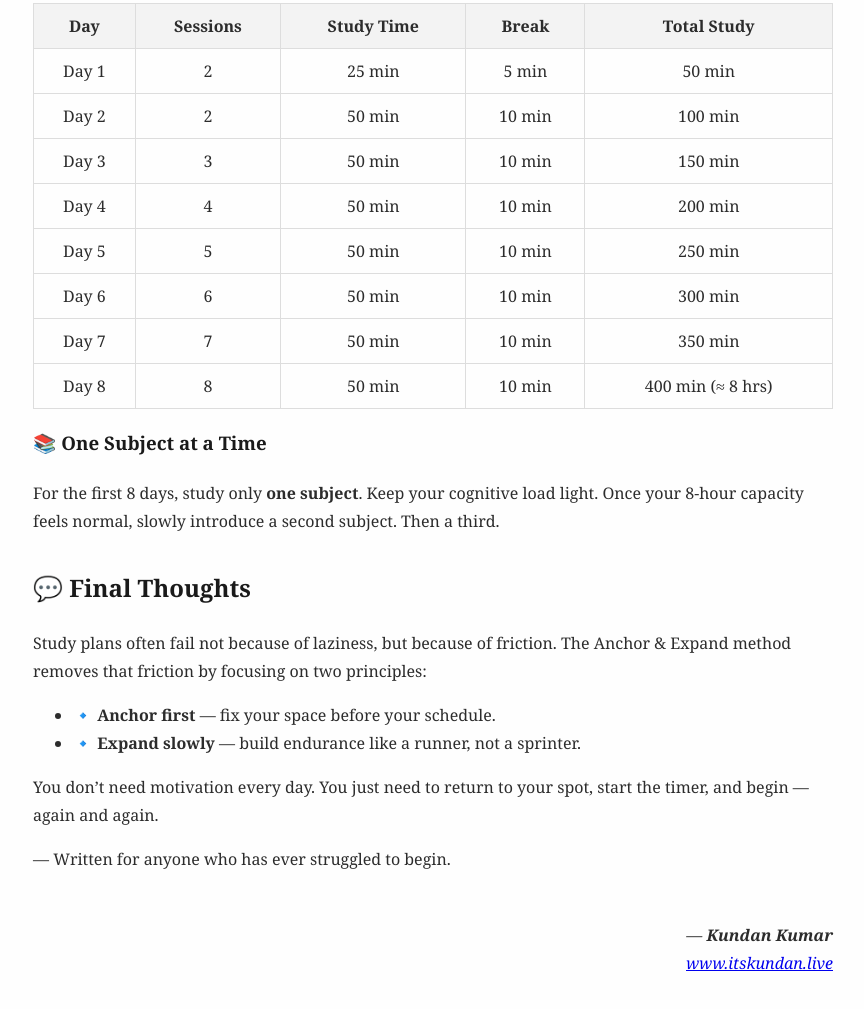
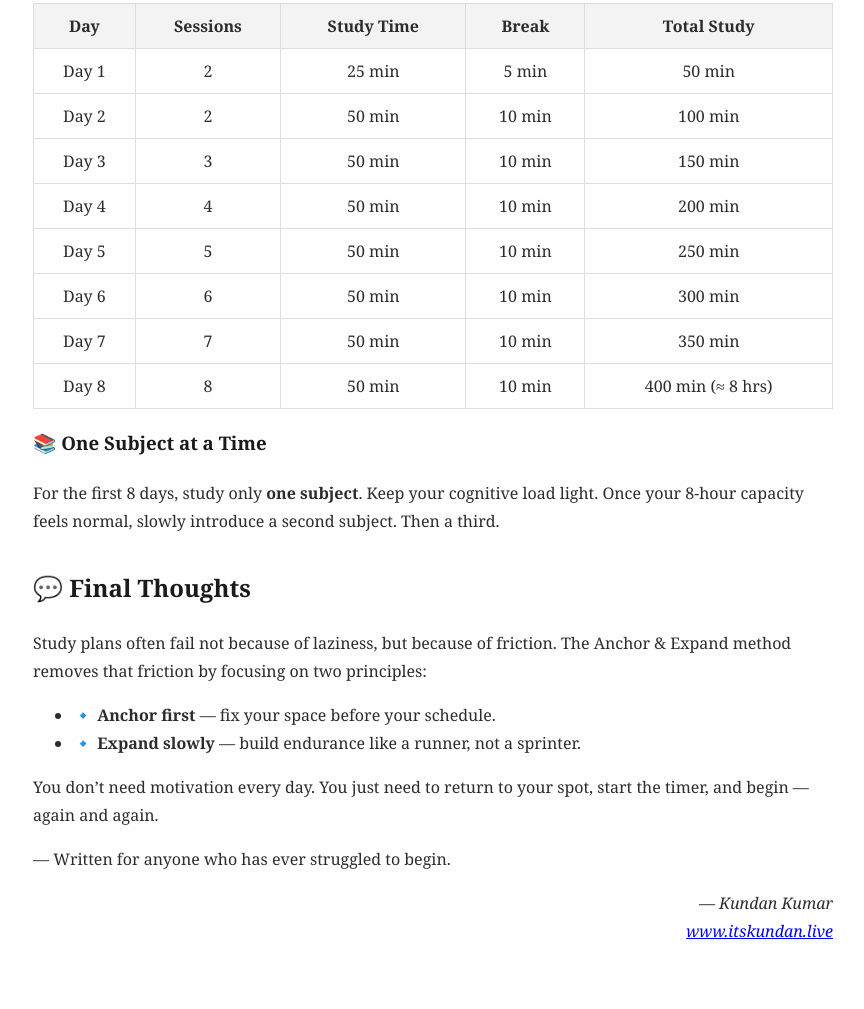
Before and after one commit to kundan1729/Anchor-Expand, a plain HTML site: page index.html in a window 1280 px wide. Shown: the part 821-1830 px from the top of the page, without its empty margins (207-1071 px from the left). Drawn offline with Linux system fonts and the light colour scheme.

Commit message:
Update index.html

```diff
--- a/index.html
+++ b/index.html
@@ -196,10 +196,11 @@
 
   <p>— Written for anyone who has ever struggled to begin.</p>
 
-  <p style="text-align:right; font-style: italic; margin-top: 3rem;">
-    — <strong>Kundan Kumar</strong><br/>
-    <a href="https://www.itskundan.live" target="_blank" rel="noopener noreferrer">www.itskundan.live</a>
-  </p>
+  <p style="text-align:right; font-style: italic;">
+  — Kundan Kumar<br/>
+  <a href="https://www.itskundan.live" target="_blank">www.itskundan.live</a>
+</p>
+
 
 </main>
 </body>
```
